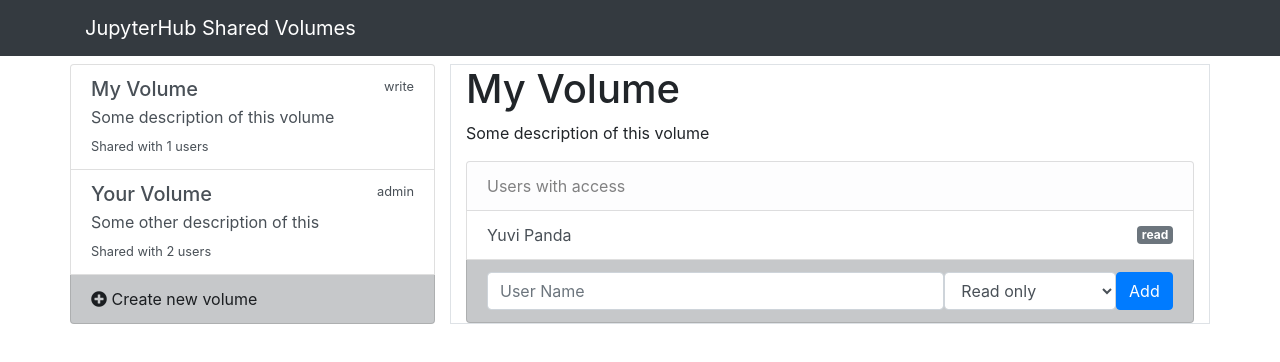
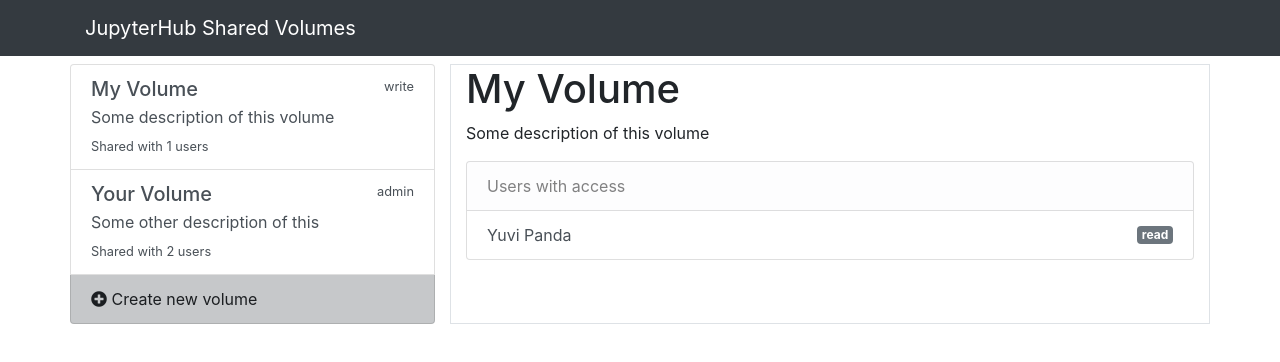
Before and after one commit to yuvipanda/jupyterhub-shared-volumes, a React (Vite) app in the folder jupyterhub_shared_volumes/static/: page / in a window 1280 px wide. Shown: the top 362 px of the page. Built offline with nearby package versions, Linux system fonts and the light colour scheme.

Commit message:
Use state to show add new user item only after button click

```diff
--- a/jupyterhub_shared_volumes/static/src/volumes.jsx
+++ b/jupyterhub_shared_volumes/static/src/volumes.jsx
@@ -56,6 +56,7 @@ function VolumeListItem(props) {
 }
 
 function VolumeDetail(props) {
+  let [isAddingNewUser, setIsAddingNewUser] = useState(false);
   const { name, description, users, access } = props.volume;
   return (
     <div className="col border">
@@ -77,17 +78,24 @@ function VolumeDetail(props) {
             </a>
           );
         })}
-
-        <a
-          href="#"
-          className="list-group-item list-group-item-action list-group-item-dark"
-        >
-          <AddUserItem onSave={props.onNewUser} />
-        </a>
-        {access === "admin" && (
+        {access === "admin" && isAddingNewUser && (
           <a
             href="#"
             className="list-group-item list-group-item-action list-group-item-dark"
+          >
+            <AddUserItem
+              onSave={(username, access) => {
+                setIsAddingNewUser(false);
+                props.onNewUser(username, access);
+              }}
+            />
+          </a>
+        )}
+        {access === "admin" && !isAddingNewUser && (
+          <a
+            href="#"
+            className="list-group-item list-group-item-action list-group-item-dark"
+            onClick={() => setIsAddingNewUser(true)}
           >
             <i className="fas fa-plus-circle"></i> Add user
           </a>
```
